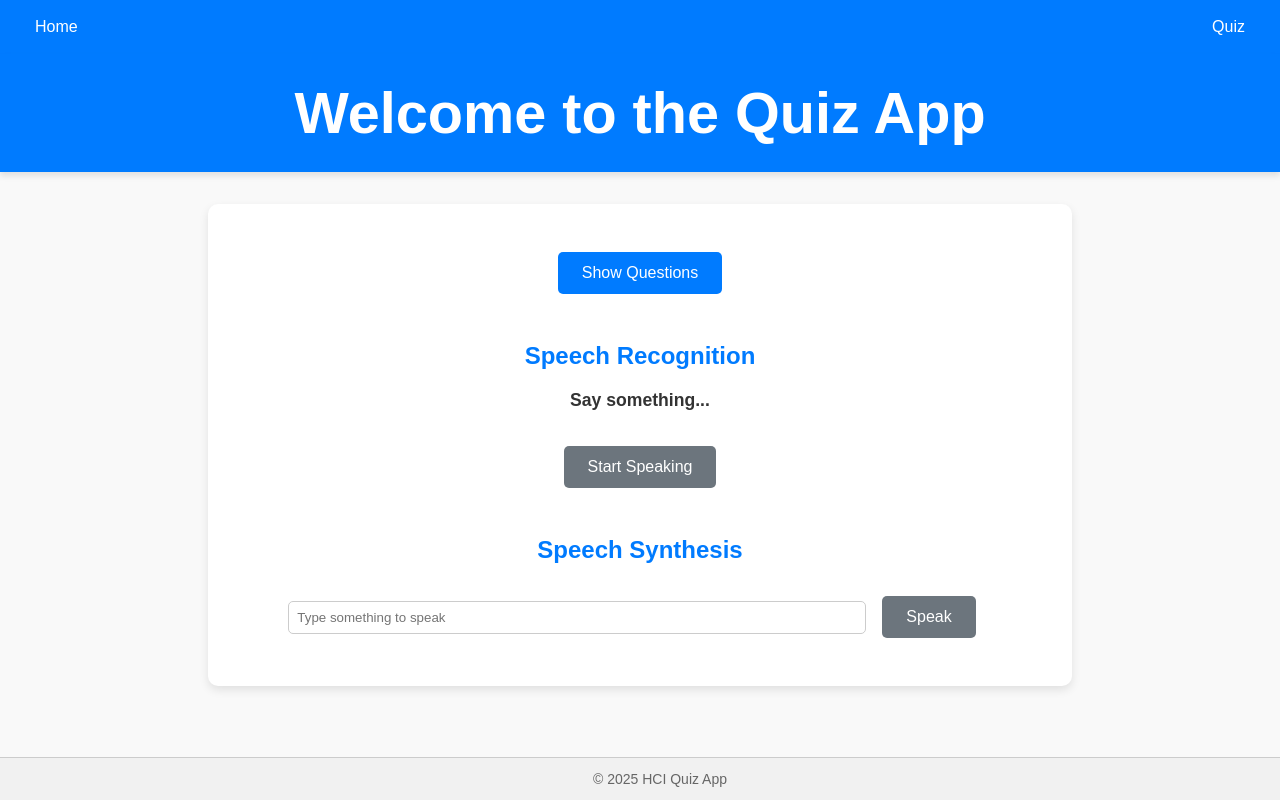
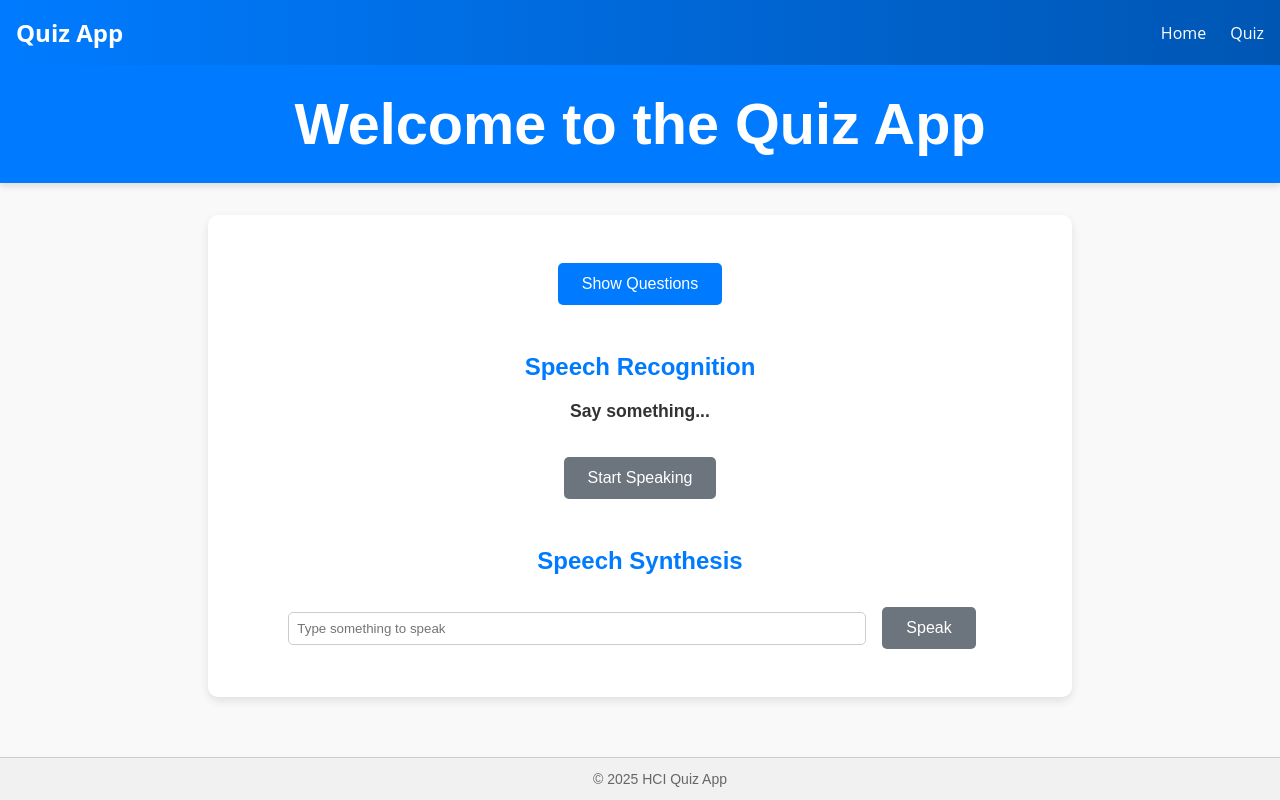
Before and after one commit to SgtGraf/hci-quiz-and-learn, an Angular app in the folder my-angular-app/: page / in a window 1280 px wide. Built offline with nearby package versions, Linux system fonts and the light colour scheme.

Commit message:
navbar styling

```diff
--- a/my-angular-app/src/app/navbar/navbar.component.css
+++ b/my-angular-app/src/app/navbar/navbar.component.css
@@ -1,19 +1,37 @@
-nav {
+/* Navbar Styling */
+.navbar {
+  background: linear-gradient(90deg, #007bff, #0056b3);
+  color: white;
+  padding: 1rem;
   display: flex;
   justify-content: space-between;
   align-items: center;
-    padding: 10px 20px;
-    background-color: #007bff;
-    color: white;
+  font-family: 'Open Sans', sans-serif;
+  box-shadow: 0 4px 6px rgba(0, 0, 0, 0.1);
 }
 
-  nav a {
+.navbar-brand {
+  font-size: 1.5rem;
+  font-weight: bold;
+}
+
+.nav-links {
+  display: flex;
+  gap: 1.5rem;
+}
+
+.nav-link {
   color: white;
   text-decoration: none;
-    padding: 8px 15px;
-    border-radius: 5px;
+  font-size: 1rem;
+  transition: color 0.3s ease;
 }
 
-  nav a:hover {
-    background-color: #0056b3;
+.nav-link:hover {
+  color: #ffdd57;
 }
+
+.nav-link.active {
+  color: #ffdd57;
+  text-decoration: underline;
+}
--- a/my-angular-app/src/app/navbar/navbar.component.html
+++ b/my-angular-app/src/app/navbar/navbar.component.html
@@ -1,4 +1,7 @@
-<nav>
-    <a routerLink="/home">Home</a>
-    <a routerLink="/quiz">Quiz</a>
-  </nav>
+<nav class="navbar">
+  <div class="navbar-brand">Quiz App</div>
+  <div class="nav-links">
+    <a class="nav-link" routerLink="/home" routerLinkActive="active">Home</a>
+    <a class="nav-link" routerLink="/quiz" routerLinkActive="active">Quiz</a>
+  </div>
+</nav>
```
Lines whose indentation alone changed are shown as unchanged.
